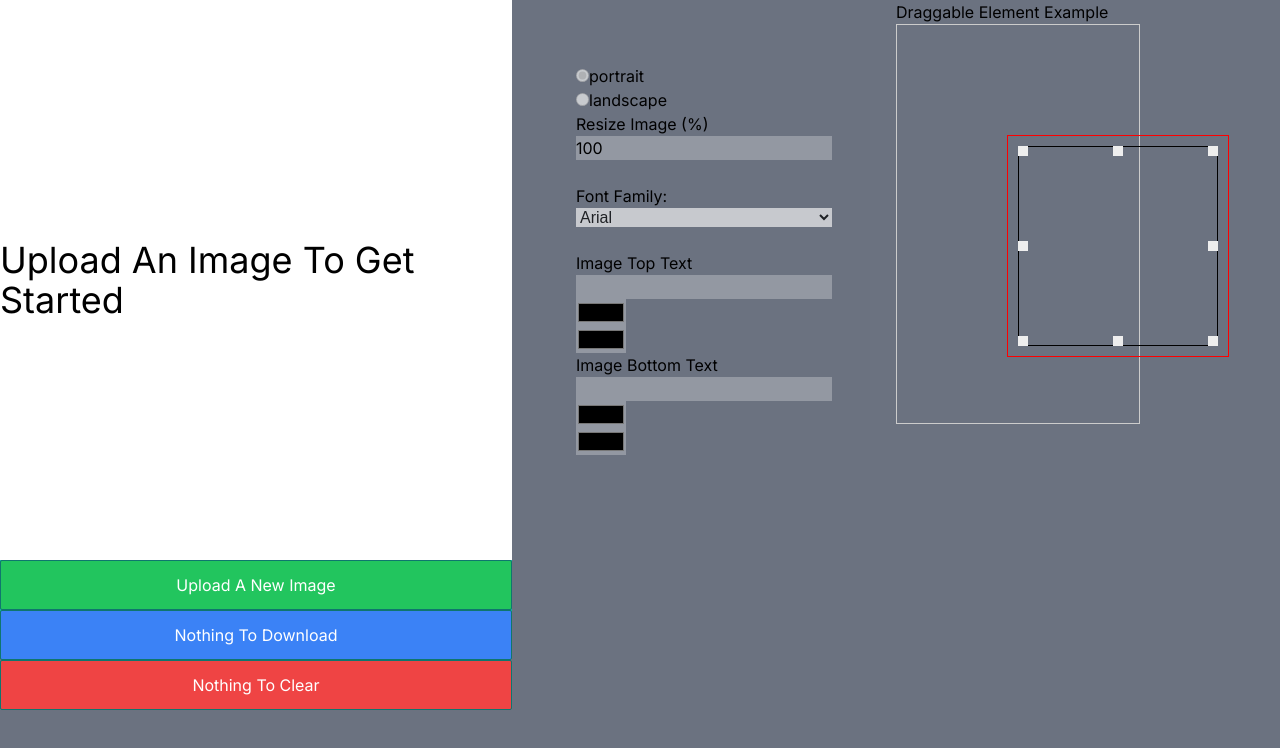
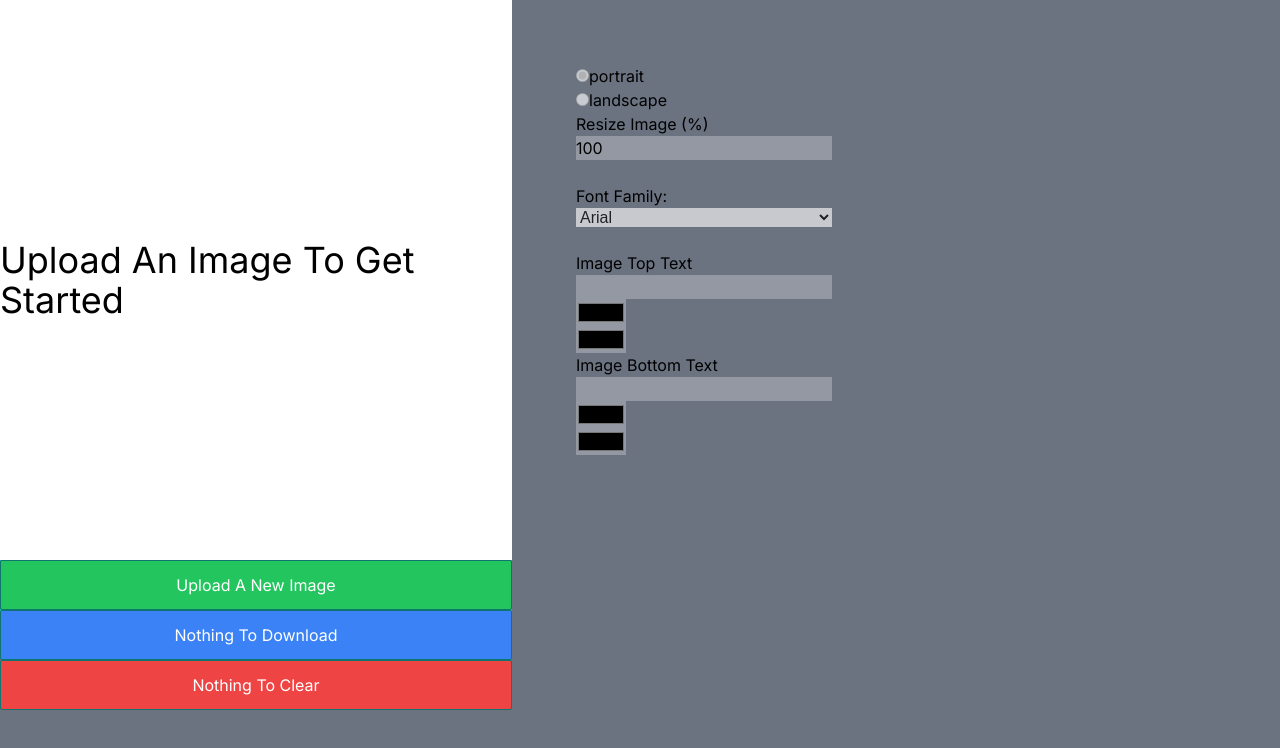
Before and after one commit to David-Mullally/memery_bank, a Next.js app: page / in a window 1280 px wide. Shown: the top 748 px of the page. Built offline with nearby package versions, Linux system fonts and the light colour scheme.

Commit message:
minor fix

```diff
--- a/src/app/page.tsx
+++ b/src/app/page.tsx
@@ -8,10 +8,6 @@ const HomePage: React.FC = () => {
     <div className="flex flex-wrap w-[100vw] h-[100vh] bg-gray-500">
       <UploadDownloadImageComponent />
       <EditImageComponent />
-      <div>
-      <h1>Draggable Element Example</h1>
-      <DraggableElement defaultPosition={{ x: 100, y: 100 }} />
-    </div>
     </div>
   );
 };
```
